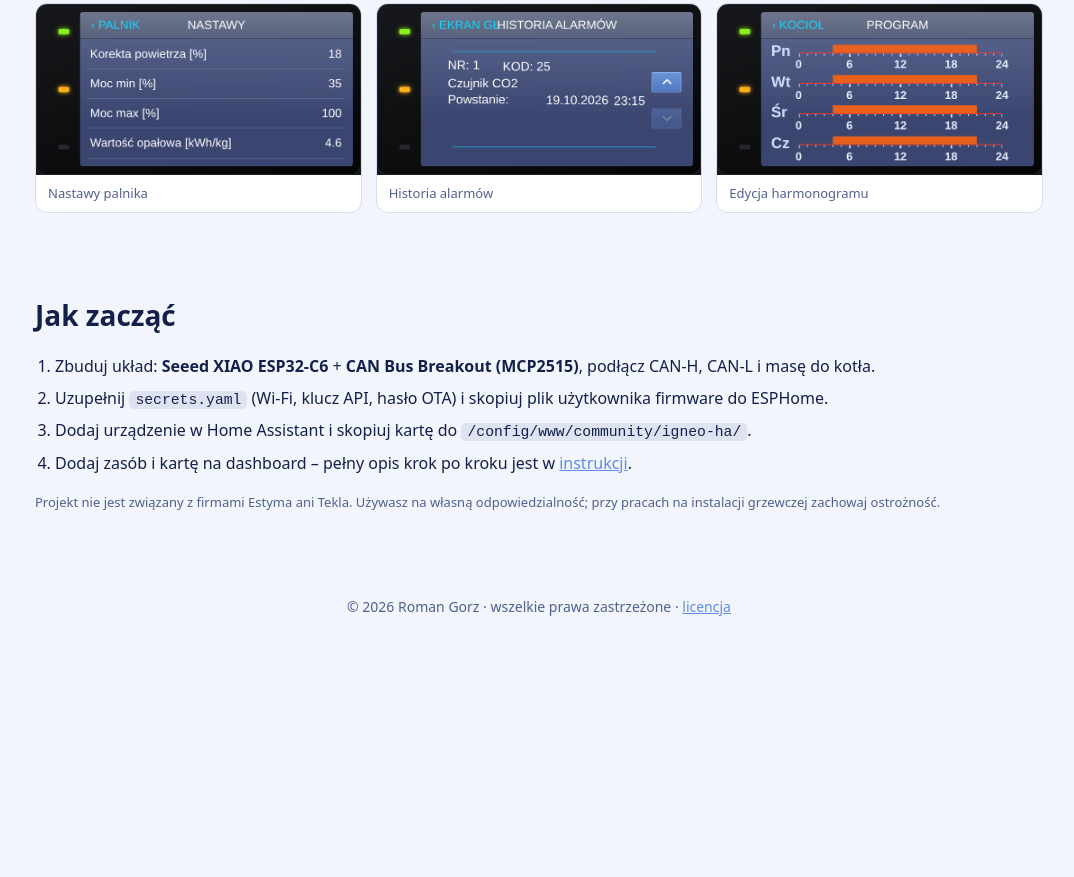
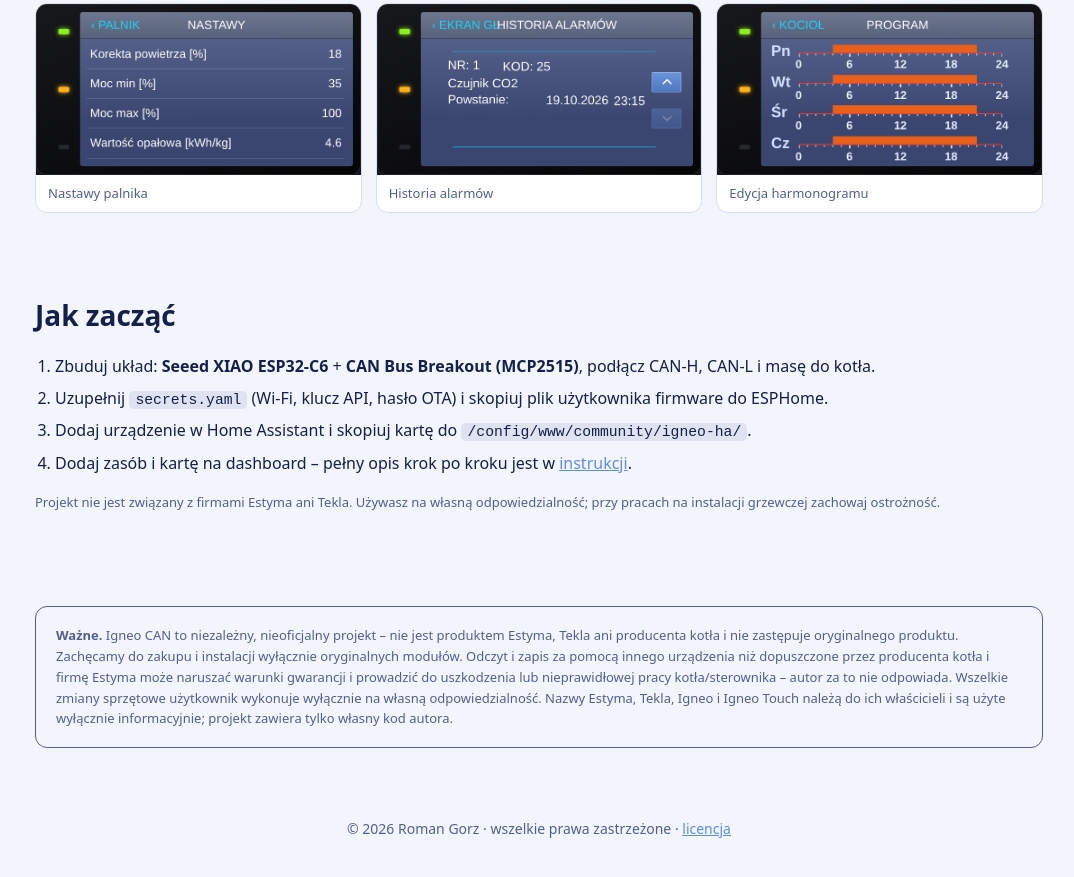
Before and after one commit to GieOeRZet/Igneo-CAN, a plain HTML site: page docs/index.html in a window 1280 px wide. Shown: the part 1767-2644 px from the top of the page, without its empty margins (101-1175 px from the left). Before the commit the page ends 2436 px from the top, so only its background shows below. Drawn offline with Linux system fonts and the light colour scheme.

Commit message:
Zastrzezenia: projekt nieoficjalny, gwarancja, odpowiedzialnosc, znaki towarowe
Co-Authored-By: Claude Sonnet 5.5 <noreply@anthropic.com>
Claude-Session: https://claude.ai/code/session_016ptH2Szcoakmtujhjq9oxA

```diff
--- a/docs/index.html
+++ b/docs/index.html
@@ -93,6 +93,10 @@ footer{padding:30px 0 50px;text-align:center;color:var(--dim);font-size:14px}
 </div></section>
 
 
+<section><div class="w">
+<div class="note" style="border:1px solid var(--dim);border-radius:12px;padding:18px 20px;line-height:1.6">
+<b>Ważne.</b> Igneo CAN to niezależny, nieoficjalny projekt – nie jest produktem Estyma, Tekla ani producenta kotła i nie zastępuje oryginalnego produktu. Zachęcamy do zakupu i instalacji wyłącznie oryginalnych modułów. Odczyt i zapis za pomocą innego urządzenia niż dopuszczone przez producenta kotła i firmę Estyma może naruszać warunki gwarancji i prowadzić do uszkodzenia lub nieprawidłowej pracy kotła/sterownika – autor za to nie odpowiada. Wszelkie zmiany sprzętowe użytkownik wykonuje wyłącznie na własną odpowiedzialność. Nazwy Estyma, Tekla, Igneo i Igneo Touch należą do ich właścicieli i są użyte wyłącznie informacyjnie; projekt zawiera tylko własny kod autora.
+</div></div></section>
 <footer><div class="w">© 2026 Roman Gorz · wszelkie prawa zastrzeżone · <a href="https://github.com/GieOeRZet/Igneo-CAN/blob/main/LICENSE">licencja</a></div></footer>
 </body>
 </html>
```
Also changed, not shown: 2 other files.
